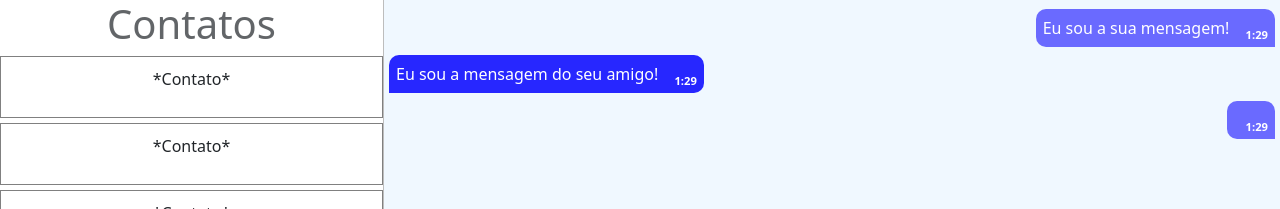
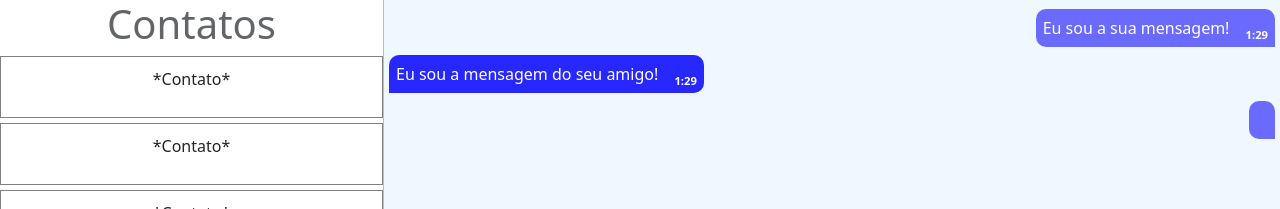
Before and after one commit to Scoorpioon/Tap-and-Send, a React (Create React App) app: page / in a window 1280 px wide. Shown: the top 209 px of the page. Built offline with nearby package versions, Linux system fonts and the light colour scheme.

Commit message:
Separação de dados

```diff
--- a/src/components/page-elements/messageContainer.jsx
+++ b/src/components/page-elements/messageContainer.jsx
@@ -1,13 +1,17 @@
 import React, {useRef, useState, useEffect} from 'react';
 import Mensagem from '../message';
 import '../../styles/messageContainer.css';
-import Funcoes from '../../global/functions';
+import dadosMensagem from '../../global/data';
 
 const CaixaMensagens = () => {
     const textoDigitado = useRef();
     const [mensagem, setarMensagem] = useState();
     const data = new Date;
-    const horaAtual = `${data.getHours()}:${data.getMinutes()}`;
+    var horaAtual = `${data.getHours()}:${data.getMinutes()}`;
+
+    if(horaAtual[4] == undefined) {
+       horaAtual = horaAtual.split().splice(3, 0, '0');
+    };
 
     const enviarMensagem = () => {
         const texto = textoDigitado.current.value;
@@ -30,18 +34,7 @@ const CaixaMensagens = () => {
         }]);
     }, [mensagem]);
 
-    const [mensagens, enviarTexto] = useState([
-        {
-            textoDaMensagem: 'Eu sou a sua mensagem!',
-            tipo: 'author',
-            hora: horaAtual
-        },
-        {
-            textoDaMensagem: 'Eu sou a mensagem do seu amigo!',
-            tipo: 'receiver',
-            hora: horaAtual
-        }
-    ]);
+    const [mensagens, enviarTexto] = useState(dadosMensagem.mensagens);
 
     return(
         <>
```
